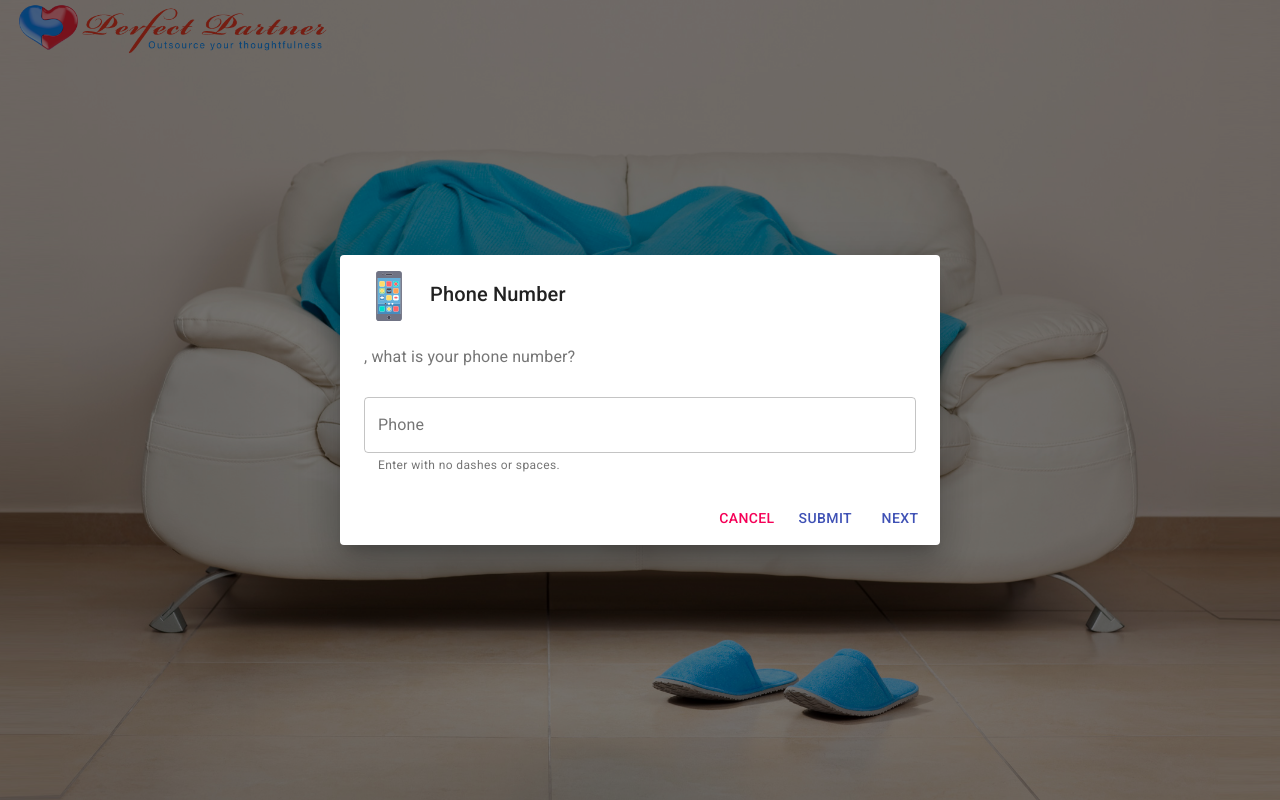
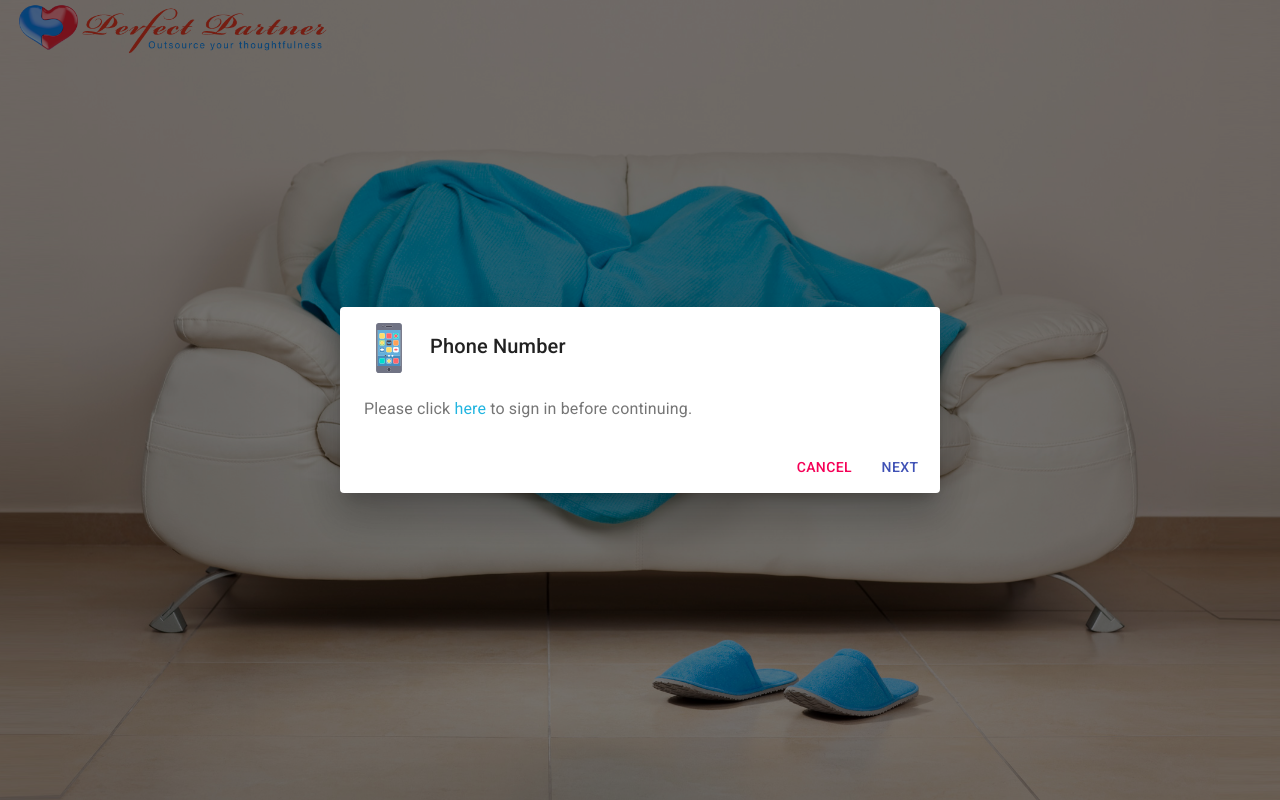
Before and after one commit to petercolella/perfect-partner, a React (Create React App) app in the folder client/: page /phone in a window 1280 px wide. Built offline with nearby package versions, Linux system fonts and the light colour scheme; the HTML template or start-up script is replaced by a standard one.

Commit message:
adds conditional rendering to QuestionDialog dependent upon whether a user is logged in

```diff
--- a/client/src/components/QuestionComponents/QuestionDialog/index.js
+++ b/client/src/components/QuestionComponents/QuestionDialog/index.js
@@ -174,6 +174,8 @@ const QuestionDialog = props => {
           <Image height="2.5em" width="2.5em" style={{ marginRight: 16 }} />
           {props.title}
         </DialogTitle>
+        {props.firstName ? (
+          <>
             <DialogContent>
               <DialogContentText>
                 {props.firstName}, {props.question}
@@ -203,6 +205,30 @@ const QuestionDialog = props => {
                 </Button>
               </Link>
             </DialogActions>
+          </>
+        ) : (
+          <>
+            <DialogContent>
+              <DialogContentText>
+                Please click{' '}
+                <Link to="/" style={{ color: '#22b5e0' }}>
+                  here
+                </Link>{' '}
+                to sign in before continuing.
+              </DialogContentText>
+            </DialogContent>
+            <DialogActions>
+              <Button onClick={handleDialogClose} color="secondary">
+                Cancel
+              </Button>
+              <Link to={props.link}>
+                <Button onClick={() => setDialogOpen(false)} color="primary">
+                  Next
+                </Button>
+              </Link>
+            </DialogActions>
+          </>
+        )}
       </Dialog>
     </div>
   );
```
Lines whose indentation alone changed are shown as unchanged.
